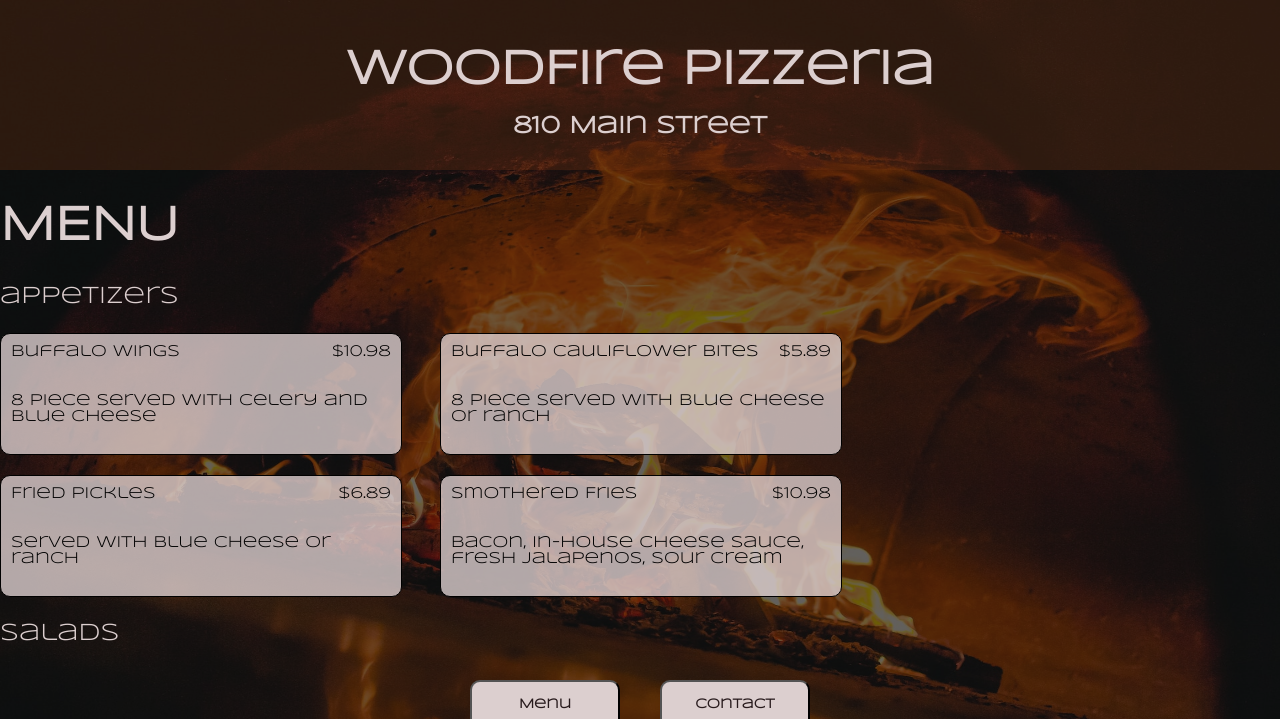
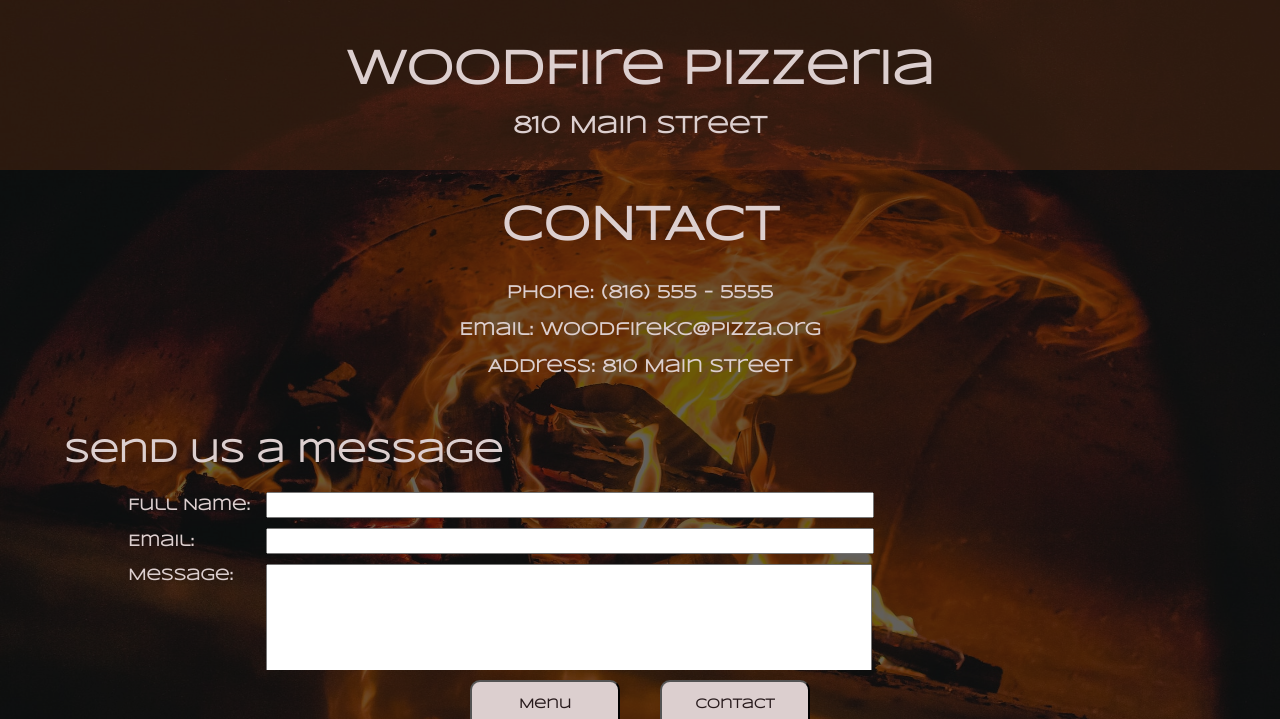
Before and after one commit to BenjaminJMcD/RestaurantPage, a website built with webpack: page dist/index.html in a window 1280 px wide. Shown: the top 719 px of the page. Built offline with nearby package versions, Linux system fonts and the light colour scheme.

Commit message:
Contact Page html + styling

```diff
--- a/src/contact.js
+++ b/src/contact.js
@@ -6,9 +6,95 @@ export default function Contact() {
     page.classList.add("page");
     content.appendChild(page);
 
+    // HEADING //
+
     const heading = document.createElement("h1");
     heading.classList.add("heading");
     heading.innerText = "CONTACT";
     page.appendChild(heading);
 
+    // CONTACT INFO //
+
+    const phone = document.createElement("p");
+    phone.classList.add("phoneContact");
+    phone.innerText = "Phone: (816) 555 - 5555";
+    page.appendChild(phone);
+
+    const email = document.createElement("p");
+    email.classList.add("emailContact");
+    email.innerText = "Email: WoodfireKC@pizza.org";
+    page.appendChild(email);
+
+    const address = document.createElement("p");
+    address.classList.add("addressContact");
+    address.innerText = "Address: 810 Main Street";
+    page.appendChild(address);
+
+    // MESSAGE FORM //
+
+    const msgForm = document.createElement("form")
+    msgForm.setAttribute("id", "msgFormContact");
+    msgForm.setAttribute("name", "email");
+    msgForm.setAttribute("method", "POST");
+    page.appendChild(msgForm);
+
+    const msgHeader = document.createElement("h1");
+    msgHeader.classList.add("msgHeaderContact");
+    msgHeader.innerText = "Send us a message";
+    msgForm.appendChild(msgHeader);
+
+    const spacer = document.createElement("div");
+    msgForm.appendChild(spacer);
+
+    const nameDiv = document.createElement("div");
+    nameDiv.classList.add("formDivs");
+    msgForm.appendChild(nameDiv);
+
+    const nameLabelForm = document.createElement("label");
+    nameLabelForm.setAttribute("for", "FullName");
+    nameLabelForm.innerText = "Full Name: ";
+    nameDiv.appendChild(nameLabelForm);
+
+    const nameInputForm = document.createElement("input");
+    nameInputForm.setAttribute("type", "text");
+    nameInputForm.setAttribute("id", "FullName");
+    nameDiv.appendChild(nameInputForm);
+
+    const emailDiv = document.createElement("div");
+    emailDiv.classList.add("formDivs");
+    msgForm.appendChild(emailDiv);
+
+    const emailLabelForm = document.createElement("label");
+    emailLabelForm.setAttribute("for", "Email");
+    emailLabelForm.innerText = "Email: ";
+    emailDiv.appendChild(emailLabelForm);
+
+    const emailInputForm = document.createElement("input");
+    emailInputForm.setAttribute("type", "text");
+    emailInputForm.setAttribute("id", "Email");
+    emailDiv.appendChild(emailInputForm);
+
+    const msgDiv = document.createElement("div");
+    msgDiv.classList.add("formDivs");
+    msgForm.appendChild(msgDiv);
+
+    const messageLabelForm = document.createElement("label");
+    messageLabelForm.setAttribute("for", "Message");
+    messageLabelForm.classList.add("msgLabel");
+    messageLabelForm.innerText = "Message: ";
+    msgDiv.appendChild(messageLabelForm);
+
+    const messageInputForm = document.createElement("textarea");
+    messageInputForm.setAttribute("type", "text");
+    messageInputForm.setAttribute("id", "Message");
+    msgDiv.appendChild(messageInputForm);
+
+    const submitBtn = document.createElement("button");
+    submitBtn.classList.add("submitBtn");
+    submitBtn.innerText = "SUBMIT"
+    msgForm.appendChild(submitBtn);
+
+
+    return page;
+
 }
--- a/src/index.js
+++ b/src/index.js
@@ -34,7 +34,7 @@ function Component() {
 
     page.appendChild(content);
 
-    content.appendChild(Menu());
+    content.appendChild(Contact());
 
 
     // NAV BAR
--- a/src/styles.css
+++ b/src/styles.css
@@ -64,12 +64,6 @@ body {
     top: 190px;
 }
 
-@media screen and (max-width: 589px) {
-    .frontPage {
-    top: 220px;
-    }
-}
-
 .welcome {
     padding-top: clamp(100px, 15%, 170px);
     text-align: center;
@@ -97,7 +91,7 @@ body {
     padding-bottom: 10px;
 }
 
-/* MENU STYLING */
+/* MENU + CONTACT SHARED STYLING */
 
 .page {
     overflow:auto;
@@ -109,7 +103,19 @@ body {
 .heading {
     color: rgb(220, 207, 207);
     font-size: 48px;
+    text-align: center;
 }
+
+@media screen and (max-width: 589px) {
+    .frontPage {
+        top: 220px;
+    }
+    .page {
+        top: 220px;
+    }
+}
+
+/* MENU STYLING */
 
 .itemHeader {
     font-size: 24px;
@@ -157,6 +163,72 @@ body {
 }
 
 /* CONTACT STYLING */
+
+.phoneContact, .emailContact, .addressContact {
+    text-align: center;
+    font-weight: 600;
+    font-size: 18px;
+}
+
+#msgFormContact {
+    margin-top: 60px;
+}
+
+.msgHeaderContact {
+    margin-left: 5%;
+}
+
+.formDivs {
+    width: 80%;
+    margin-left: 10%;
+    margin-right: 10%;
+    margin-bottom: 10px;
+}
+
+label {
+    font-weight: 600;
+}
+
+.msgLabel {
+    position:relative;
+    bottom: 190px;
+}
+
+#FullName {
+    position:relative;
+    height: 20px;
+    left: 10px;
+    width: min(68%, 600px);
+}
+
+#Email {
+    position: relative;
+    height: 20px;
+    left: 66px;
+    width: min(68%, 600px);
+}
+
+#Message {
+    position: relative;
+    height: 200px;
+    width: min(68%, 600px);
+    left: 27px;
+}
+
+.submitBtn {
+    position:relative;
+    width: 100px;
+    height: 30px;
+    border-radius: 10px;
+    font-family: "Syncopate";
+    font-weight: 600;
+    color: rgb(39,26,28);
+    background-color: rgb(220, 207, 207);
+    margin-top: 10px;
+    left: 300px;
+}
+
+
 
 
 
```
